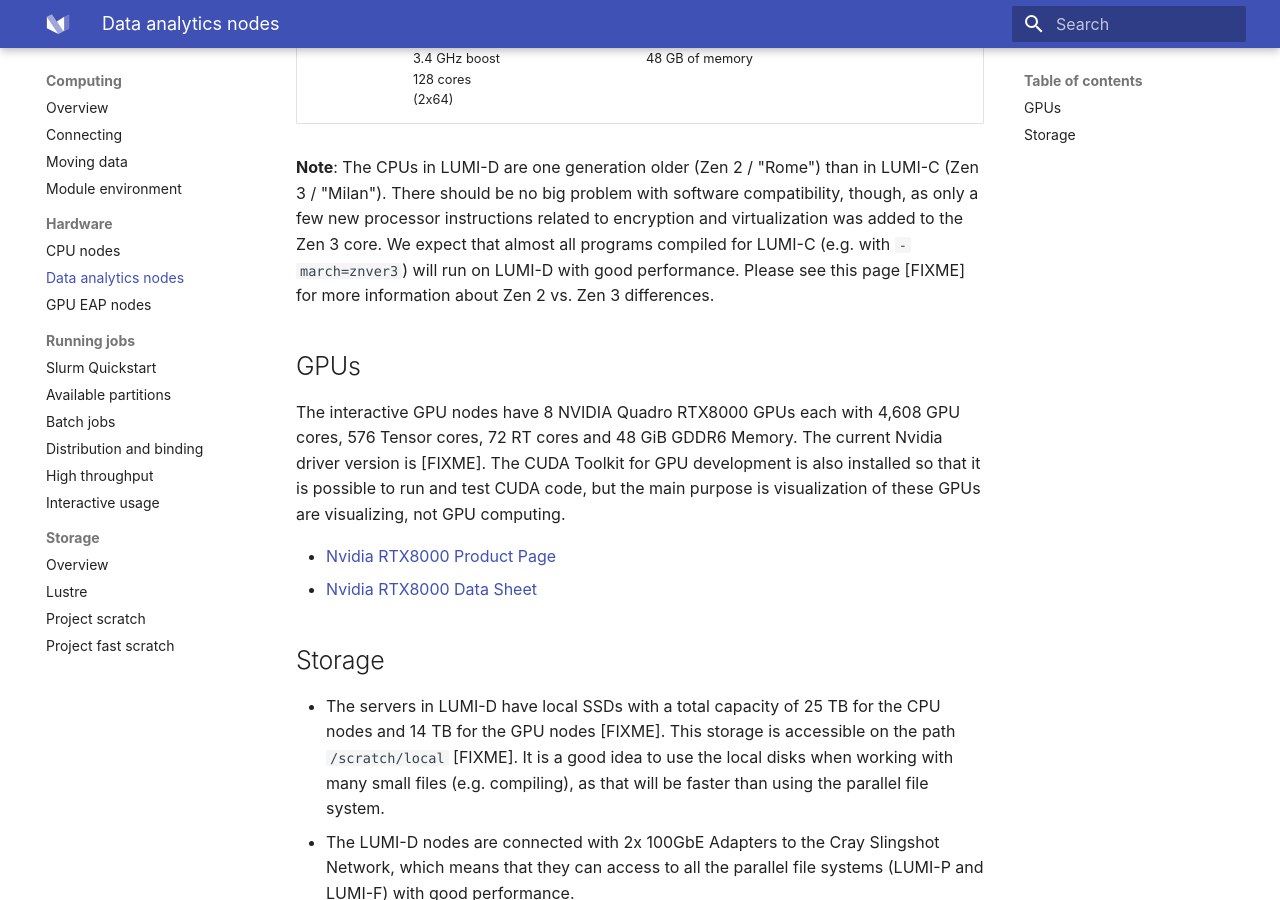
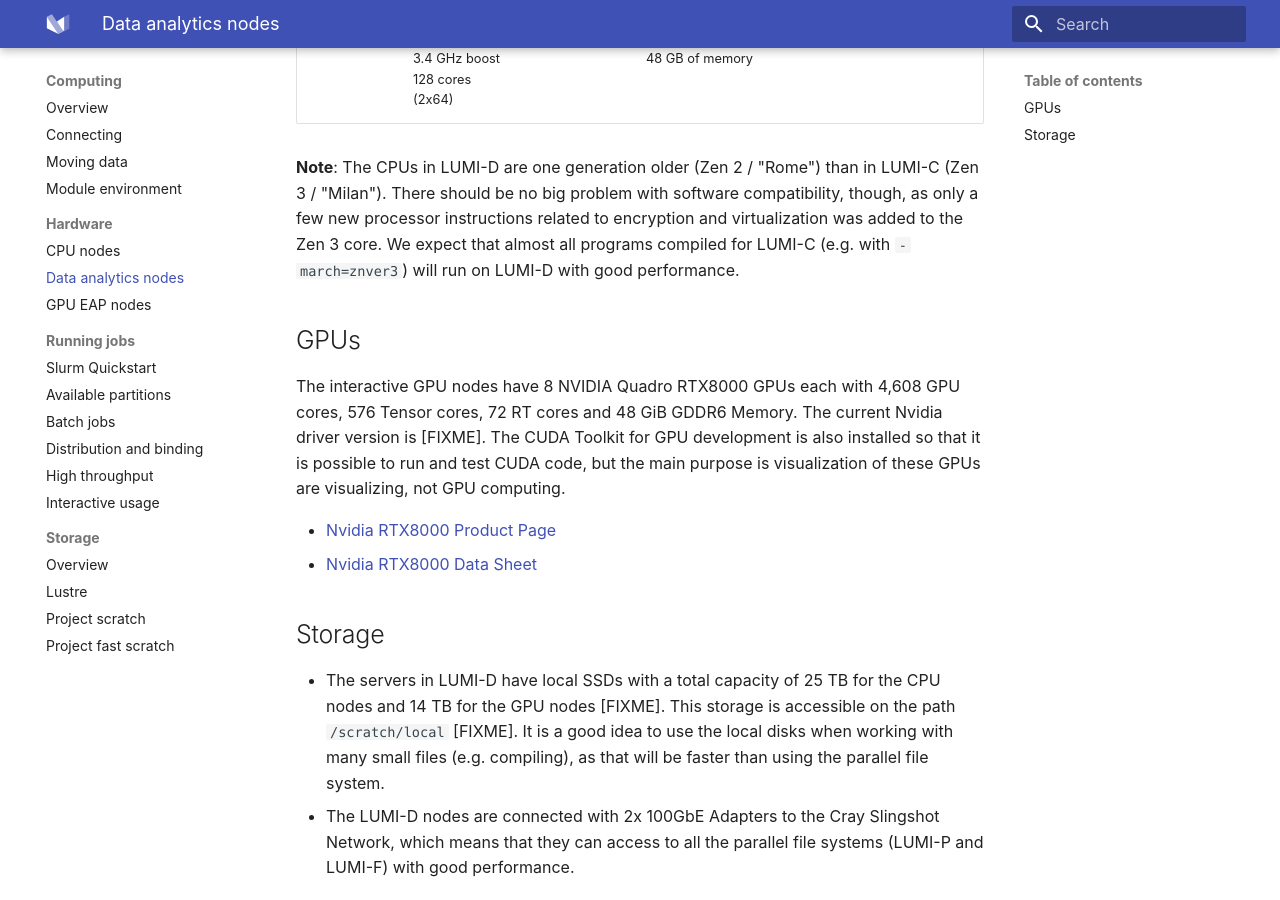
Before and after one commit to Lumi-supercomputer/lumi-userguide, an MkDocs documentation site: the page built from docs/computing/systems/lumid.md, in a window 1280 px wide and 900 px high, scrolled down 498 px. Built offline with MkDocs 1.6.1 and Material for MkDocs 9.7.7, drawn with Linux system fonts in a browser that asks for light colours.

Commit message:
removing unimportant fixme

```diff
--- a/docs/computing/systems/lumid.md
+++ b/docs/computing/systems/lumid.md
@@ -18,8 +18,7 @@
 software compatibility, though, as only a few new processor instructions related
 to encryption and virtualization was added to the Zen 3 core. We expect that
 almost all programs compiled for LUMI-C (e.g. with `-march=znver3`)
-will run on LUMI-D with good performance. Please see this page [FIXME] for more
-information about Zen 2 vs. Zen 3 differences.
+will run on LUMI-D with good performance.
 
 ## GPUs
 
```
Also changed, not shown: docs/computing/systems/lumic.md (+1 -1 lines).
